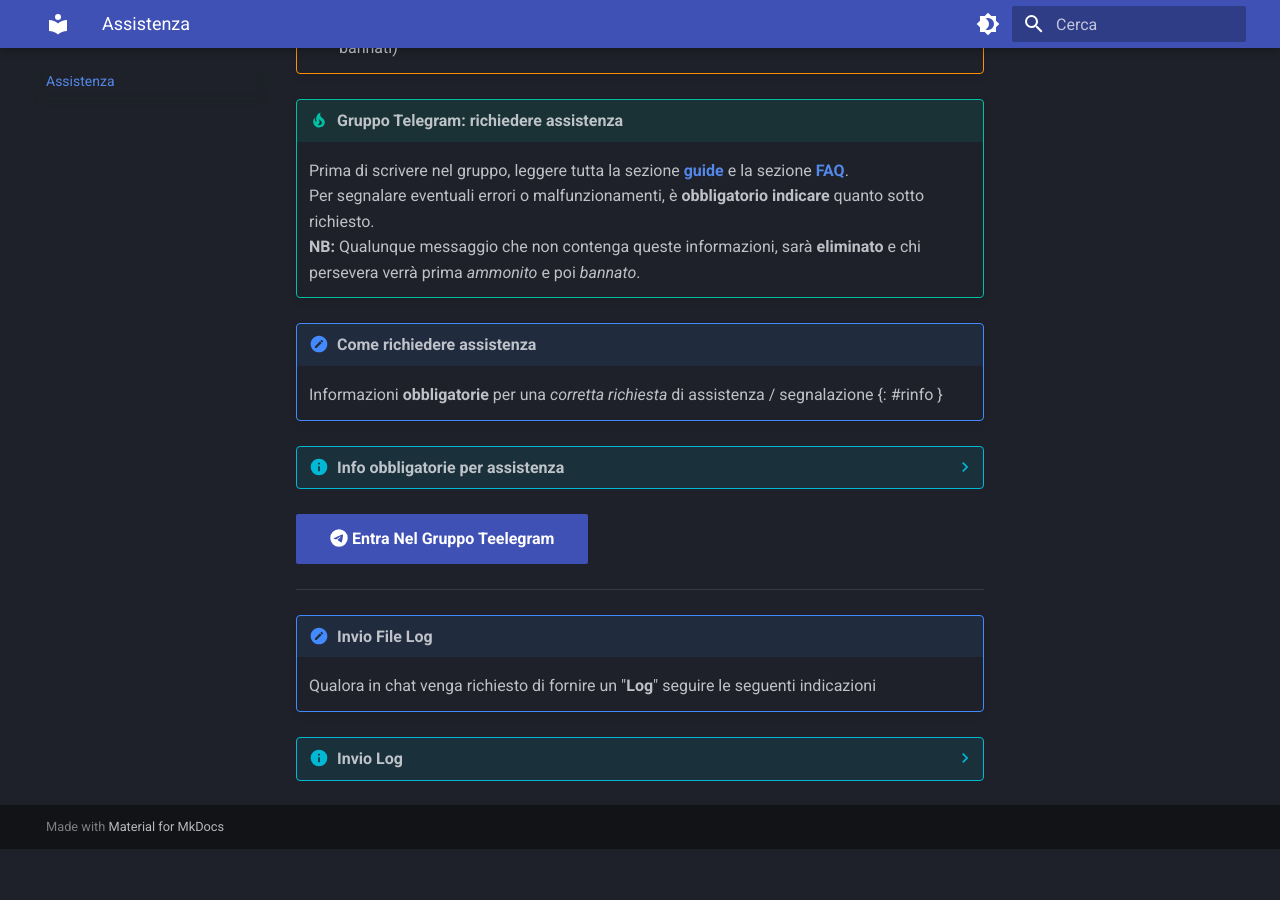
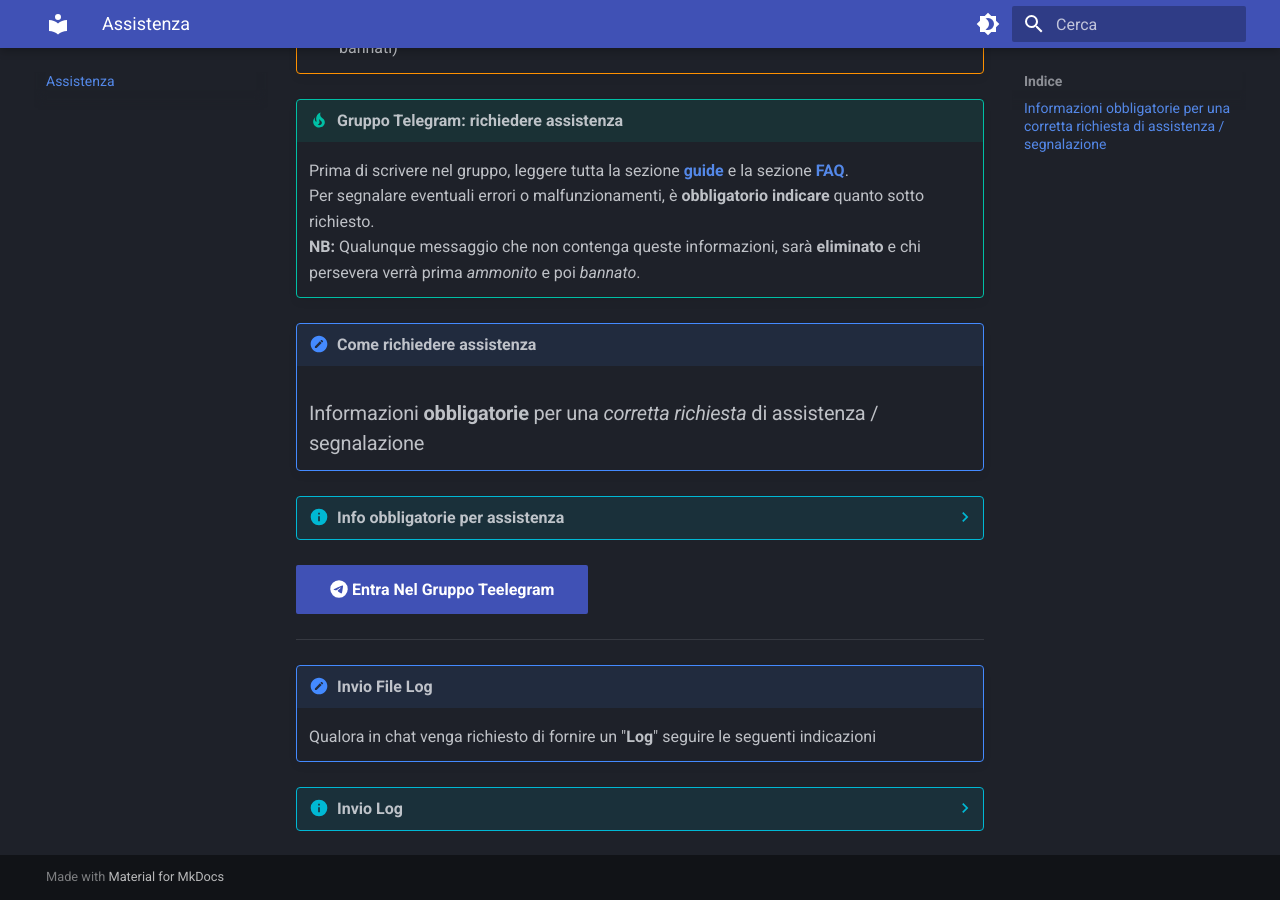
Before and after one commit to campipaolo/Mandrakodi-Wiki, an MkDocs documentation site: the page built from docs/ask_help.md, in a window 1280 px wide and 900 px high, scrolled down 681 px. Built offline with MkDocs 1.6.1 and Material for MkDocs 9.7.7, drawn with Linux system fonts in a browser that asks for light colours; before the commit the page ends 1530 px from its top, so only the background shows below that; some of the changed lines change nothing that is shown.

Commit message:
ask_help
formatting anchor

```diff
--- a/docs/ask_help.md
+++ b/docs/ask_help.md
@@ -17,7 +17,7 @@
 
 
 !!! important "Come richiedere assistenza"
-    Informazioni **obbligatorie** per una *corretta richiesta* di assistenza / segnalazione {: #rinfo }
+    ### Informazioni **obbligatorie** per una *corretta richiesta* di assistenza / segnalazione {#rinfo}
 
 ??? info "Info obbligatorie per assistenza"
     **Riportare in chat in unico messaggio**
```
